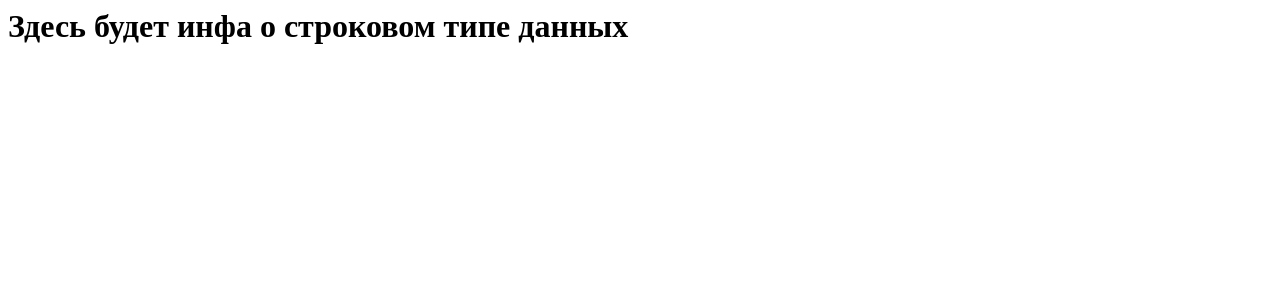
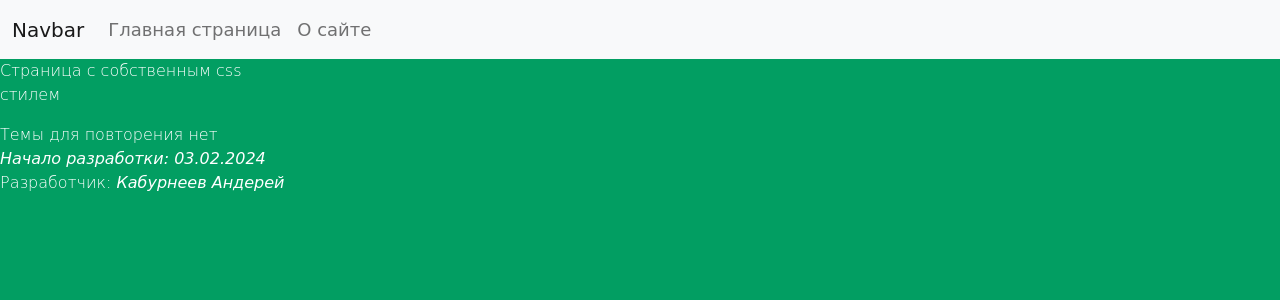
Before and after one commit to Andrey-Kaburneev/Django-practice, a Django app: page /pages/string/ in a window 1280 px wide. Shown: the top 300 px of the page. Run offline with Django 3.2, Linux system fonts and the light colour scheme.

Commit message:
img and load static

```diff
--- a/django_practice/templates/about/about.html
+++ b/django_practice/templates/about/about.html
@@ -1,4 +1,5 @@
 {% extends "base.html" %}
+{% load static %}
 
 {% block title %}
 <title>Информация о сайте</title>
@@ -8,7 +9,7 @@
 <body>
   <main>
       <div class="card bg-dark text-white">
-          <img src="img/гослинг.png" class="card-img" alt="альтернативный текст">
+          <img src={% static "img/гослинг.jpg" %} class="card-img" alt="альтернативный текст">
           <div class="card-img-overlay">
             <h5 class="card-title">Card title</h5>
             <p class="card-text">This is a wider card with supporting text below as a natural lead-in to additional content. This content is a little bit longer.</p>
--- a/django_practice/templates/includes/header.html
+++ b/django_practice/templates/includes/header.html
@@ -6,15 +6,24 @@
           <span class="navbar-toggler-icon"></span>
         </button>
         <div class="collapse navbar-collapse" id="navbarNav">
+          {% with request.resolver_match.view_name as view_name %}
           <ul class="navbar-nav">
             <li class="nav-item">
-                <a class="nav-link active" aria-current="page" href="{% url 'homepage:index' %}">Главная страница</a>
+              <a class="nav-link {% if view_name == 'homepage:index' %}active{% endif %}"
+              aria-current="page"
+              href="{% url 'homepage:index' %}">
+              Главная страница
+              </a>
             </li>
             <li class="nav-item">
-                <a class="nav-link" href="{% url 'about:about' %}">О сайте</a>
+              <a class="nav-link {% if view_name == 'about:about' %}active {% endif %}"
+              href="{% url 'about:about' %}">
+              О сайте
+              </a>
             </li>
             <li class="nav-item">
           </ul>
+          {% endwith %}
         </div>
       </div>
     </nav>
--- a/django_practice/templates/pages/string.html
+++ b/django_practice/templates/pages/string.html
@@ -1 +1,15 @@
-<h1>Здесь будет инфа о строковом типе данных</h1>
+{% extends "base.html" %}
+{% load static %}
+
+{% block title %}
+<title>Строковый тип данных</title>
+{% endblock title %}
+
+{% block content %}
+<link rel="stylesheet" href="{% static 'css/style.css' %}">
+<div class="row">
+    <div class="col-3">
+        <p>Страница с собственным css стилем</p>
+    </div>
+</div>
+{% endblock content %}
```
Also changed, not shown: django_practice/templates/homepage/index.html (+10 -9 lines). Lines whose indentation alone changed are shown as unchanged.
